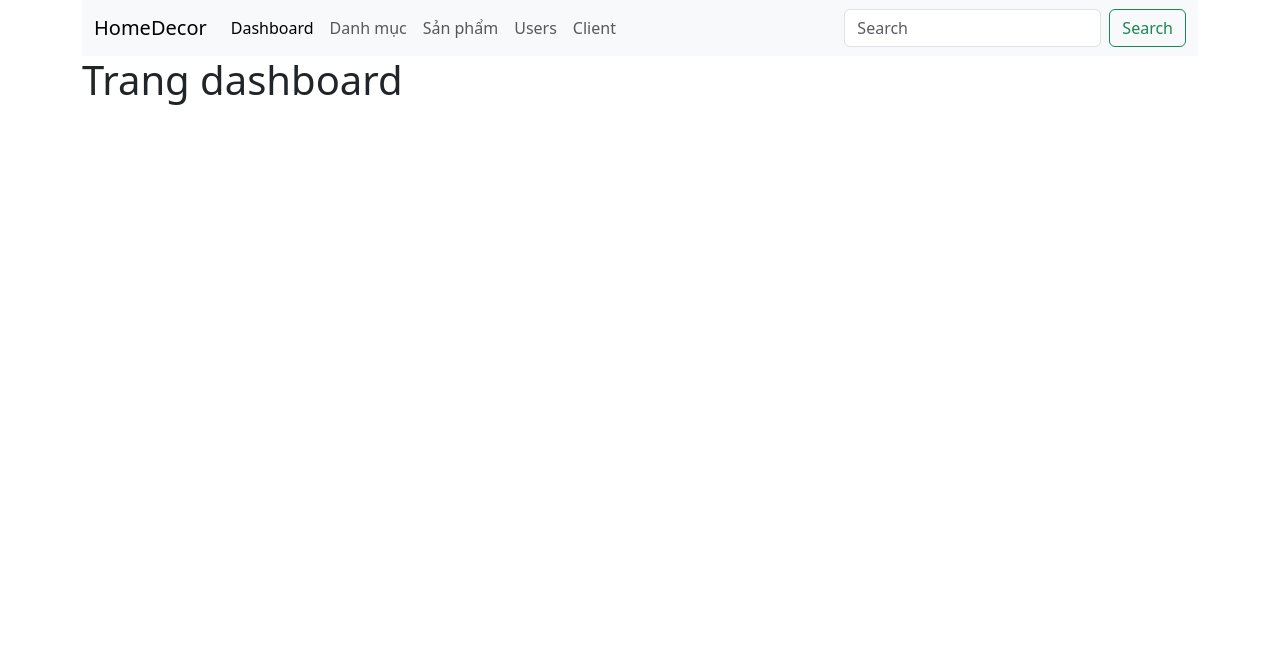
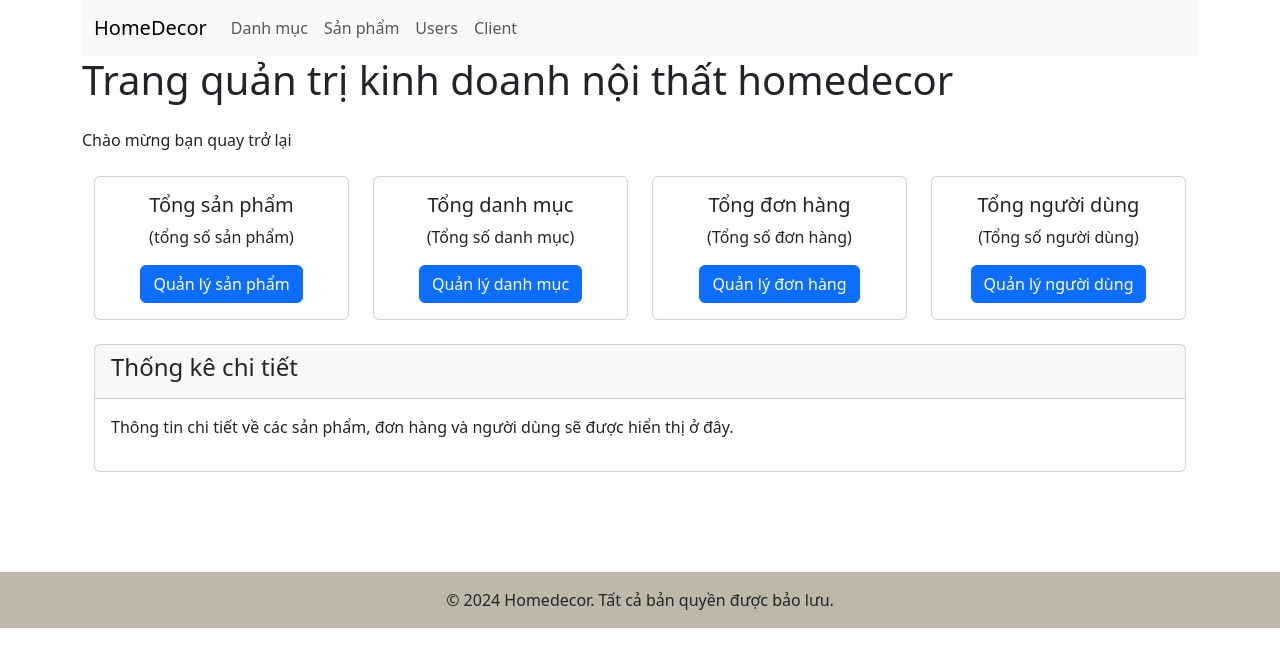
Before and after one commit to pnminh52/HomeDecor_PRO1014_Final, a PHP site: page /homedecorfinal/admin/index.php in a window 1280 px wide. Shown: the top 667 px of the page. Run offline with PHP 8.4, Linux system fonts and the light colour scheme.

Commit message:
ui update

```diff
--- a/controllers/ProductController.php
+++ b/controllers/ProductController.php
@@ -2,7 +2,7 @@
  class ProductController{
   public function list() {
     $id = $_GET['id'] ?? null;
-    $sort = $_GET['sort'] ?? 'asc'; // Nếu không có giá trị sort thì mặc định là 'asc'
+    $sort = $_GET['sort'] ?? 'asc'; //!!Nếu không có giá trị sort thì mặc định là 'asc'
 
     if (!$id || !filter_var($id, FILTER_VALIDATE_INT)) {
         header("Location: " . ROOT_URL);
--- a/models/Product.php
+++ b/models/Product.php
@@ -30,6 +30,7 @@ class Product extends BaseModel{
         $stmt->execute(['id' => $id]);
         return $stmt->fetchAll(PDO::FETCH_ASSOC);
     }
+    //!!Đây là hàm danh sách các sản phẩm có liên quan
     public function listProductRelead($category_id,$id){
         $sql="SELECT p.*, cate_name FROM products p JOIN categories c ON p.category_id = c.id WHERE c.id=:category_id AND p.id <> :id ORDER BY id DESC LIMIT 4";
         $stmt = $this->conn->prepare($sql);
--- a/views/admin/dashboard.php
+++ b/views/admin/dashboard.php
@@ -1,3 +1,73 @@
 <?php include_once ROOT_DIR . "views/admin/header.php"?>
-<h1>Trang dashboard</h1>
+
+<h1 class="mb-4">Trang quản trị kinh doanh nội thất homedecor</h1>
+<p class="mb-4">Chào mừng bạn quay trở lại</p>
+
+<div class="container">
+    <div class="row">
+        <div class="col-md-3 mb-4">
+            <div class="card">
+                <div class="card-body text-center">
+                    <h5 class="card-title">Tổng sản phẩm</h5>
+                    <p class="card-text">
+                        (tổng số sản phẩm)
+                    </p>
+                    <a href="<?= ROOT_URL ?>?ctl=products" class="btn btn-primary">Quản lý sản phẩm</a>
+                </div>
+            </div>
+        </div>
+
+        <div class="col-md-3 mb-4">
+            <div class="card">
+                <div class="card-body text-center">
+                    <h5 class="card-title">Tổng danh mục</h5>
+                    <p class="card-text">
+                        (Tổng số danh mục)
+                    </p>
+                    <a href="<?= ROOT_URL ?>?ctl=categories" class="btn btn-primary">Quản lý danh mục</a>
+                </div>
+            </div>
+        </div>
+
+        <div class="col-md-3 mb-4">
+            <div class="card">
+                <div class="card-body text-center">
+                    <h5 class="card-title">Tổng đơn hàng</h5>
+                    <p class="card-text">
+                       (Tổng số đơn hàng)
+                    </p>
+                    <a href="<?= ROOT_URL ?>?ctl=orders" class="btn btn-primary">Quản lý đơn hàng</a>
+                </div>
+            </div>
+        </div>
+
+        <div class="col-md-3 mb-4">
+            <div class="card">
+                <div class="card-body text-center">
+                    <h5 class="card-title">Tổng người dùng</h5>
+                    <p class="card-text">
+                        (Tổng số người dùng)
+                    </p>
+                    <a href="<?= ROOT_URL ?>?ctl=users" class="btn btn-primary">Quản lý người dùng</a>
+                </div>
+            </div>
+        </div>
+    </div>
+
+    <div class="row">
+        <div class="col">
+            <div class="card">
+                <div class="card-header">
+                    <h4>Thống kê chi tiết</h4>
+                </div>
+                <div class="card-body">
+                    <p>Thông tin chi tiết về các sản phẩm, đơn hàng và người dùng sẽ được hiển thị ở đây.</p>
+                </div>
+            </div>
+        </div>
+    </div>
+</div>
+
+
+
 <?php include_once ROOT_DIR . "views/admin/footer.php" ?>
--- a/views/admin/footer.php
+++ b/views/admin/footer.php
@@ -2,4 +2,28 @@
 <script src="	https://cdn.jsdelivr.net/npm/bootstrap@5.3.3/dist/css/bootstrap.min.css"></script>
 <script src="https://cdn.jsdelivr.net/npm/bootstrap@5.3.3/dist/js/bootstrap.bundle.min.js"></script>
 </body>
+<!-- Footer -->
+<!-- Footer -->
+<footer style="background-color: #eee6d3; width: 100%; margin-bottom: 0; padding-bottom: 0;">
+
+  <div class="text-center p-3" style="background-color: rgba(0, 0, 0, 0.2);">
+    &copy; 2024 Homedecor. Tất cả bản quyền được bảo lưu.
+  </div>
+</footer>
+<!-- End of Footer -->
+
+
+
+<style>
+  footer {
+    margin-bottom: 0 !important;
+    padding-bottom: 0 !important;
+    margin-top: 100px !important;
+    max-width: 100%;
+  }
+</style>
+
+
+
+
 </html>
--- a/views/admin/header.php
+++ b/views/admin/header.php
@@ -13,15 +13,12 @@
     <div class="container w-100">
         <nav class="navbar navbar-expand-lg bg-body-tertiary">
             <div class="container-fluid">
-                <a class="navbar-brand" href="/homedecorfinal/admin/">HomeDecor</a>
+                <a class="navbar-brand" href="<?=ADMIN_URL?>">HomeDecor</a>
                 <button class="navbar-toggler" type="button" data-bs-toggle="collapse" data-bs-target="#navbarSupportedContent" aria-controls="navbarSupportedContent" aria-expanded="false" aria-label="Toggle navigation">
                     <span class="navbar-toggler-icon"></span>
                 </button>
                 <div class="collapse navbar-collapse" id="navbarSupportedContent">
                     <ul class="navbar-nav me-auto mb-2 mb-lg-0">
-                        <li class="nav-item">
-                            <a class="nav-link active" aria-current="page" href="<?= ADMIN_URL ?>">Dashboard</a>
-                        </li>
                         <li class="nav-item">
                             <a class="nav-link" href="<?= ADMIN_URL . '?ctl=listdm' ?>">Danh mục</a>
                         </li>
@@ -36,10 +33,6 @@
                         </li>
 
                     </ul>
-                    <form class="d-flex" role="search">
-                        <input class="form-control me-2" type="search" placeholder="Search" aria-label="Search">
-                        <button class="btn btn-outline-success" type="submit">Search</button>
-                    </form>
                 </div>
             </div>
         </nav>
```
Also changed, not shown: models/Category.php (+0 -7 lines).
